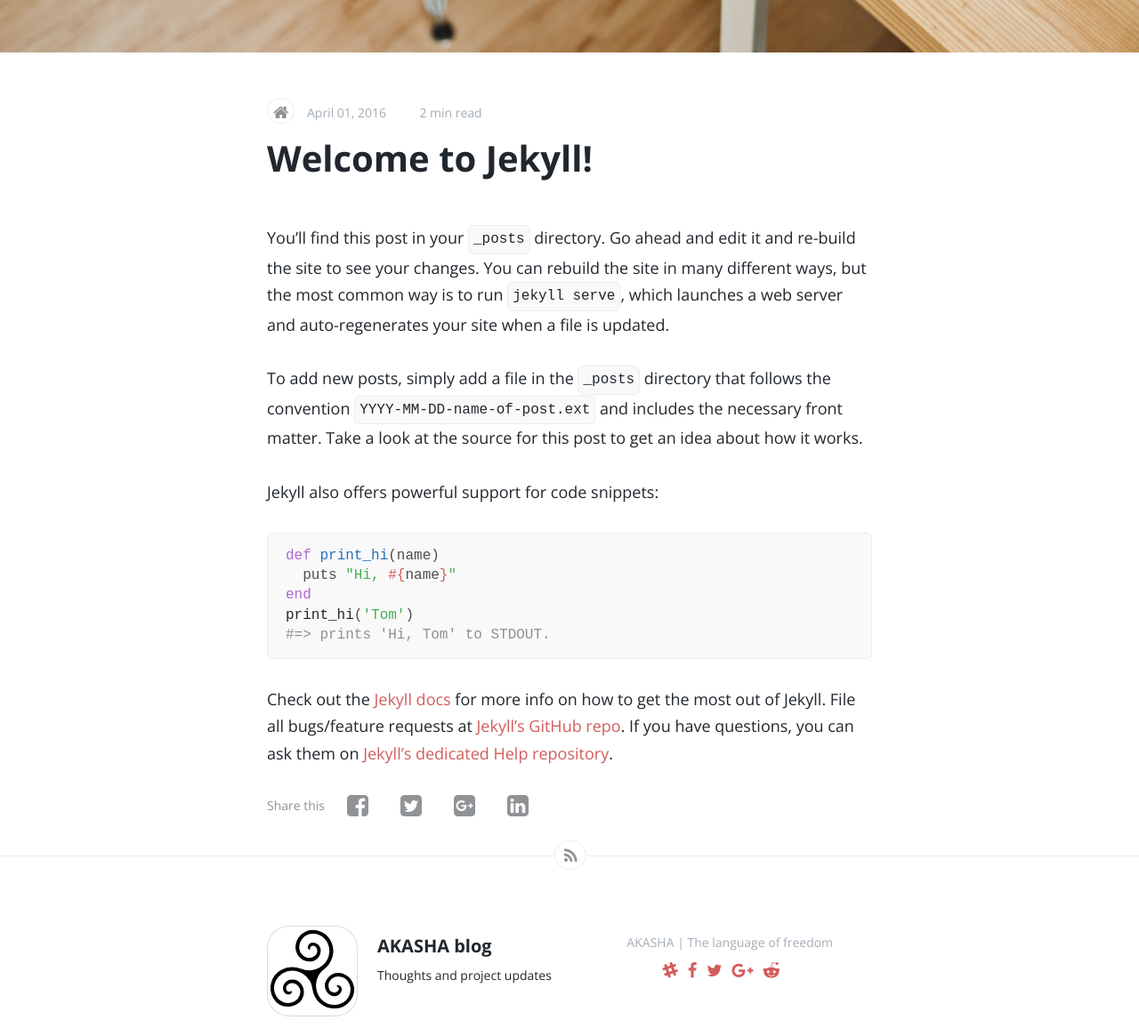
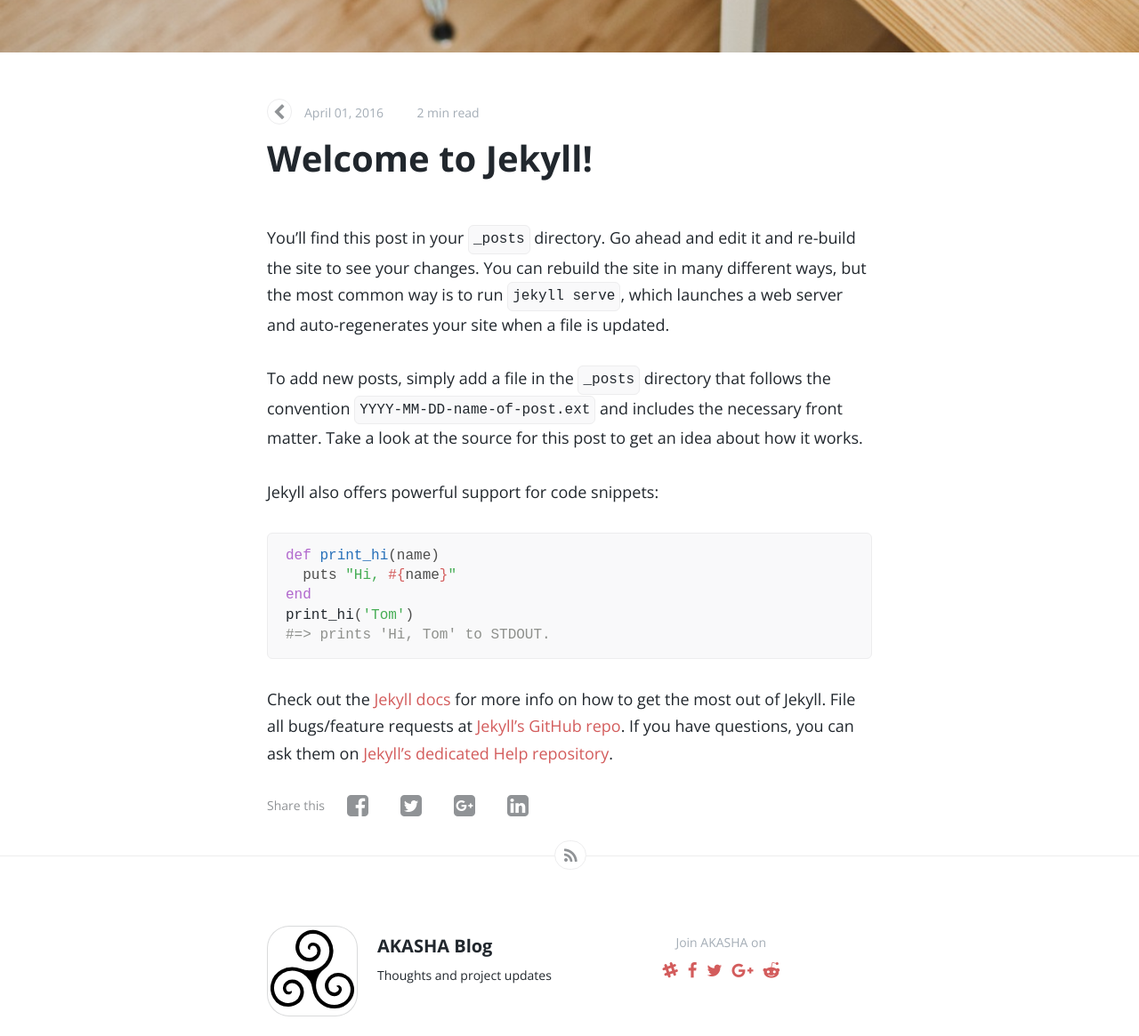
Before and after one commit to AKASHAorg/blog.akasha.world, a Jekyll site: the page built from _posts/2016-04-01-welcome.md, in a window 1280 px wide. Shown: the part 481-1646 px from the top of the page at 89% size. Built offline with Jekyll 4.4.1, drawn with Linux system fonts in a browser that asks for light colours; comment, search, counter and statistics services are not loaded.

Commit message:
Header and footer tweaks

```diff
--- a/_config.yml
+++ b/_config.yml
@@ -1,5 +1,5 @@
 # Site settings
-title: AKASHA blog
+title: AKASHA Blog
 email: hello@akasha.world
 logo: logo.png # image from https://www.flickr.com/photos/lwr/5496279831/in/set-72157594159055823
 description: > # this means to ignore newlines until "url:"
--- a/_includes/footer.html
+++ b/_includes/footer.html
@@ -10,9 +10,11 @@
         <strong>Feed</strong>
       </a>
       <div class="photo circle">
-        <svg id="footerLogo">
-          <use xlink:href="#logo" />
-        </svg>
+        <a href="https://akasha.world/">
+          <svg id="footerLogo">
+            <use xlink:href="#logo" />
+          </svg>
+        </a>
       </div>
       <div class="details">
         <h4><a href="{{ site.url }}" class="url n">{{ site.title }}</a></h4>
@@ -21,7 +23,7 @@
     </div>
     <div id="user_bio">
       <div class="inner">
-        {{ site.description }}
+        <span>Join AKASHA on</span>
       </div>
       <span class="links">
         <a href="https://akasha-slack.herokuapp.com" target="_blank">
--- a/_layouts/post.html
+++ b/_layouts/post.html
@@ -12,7 +12,7 @@ body_class: post-template
 
 <article role="main" class="{% if page.image %}image{% endif %}">
   <header>
-    <a href="{{ site.baseurl }}/" id="home_link"><i class="fa fa-home fa-lg" aria-hidden="true"></i></a>
+    <a href="{{ site.baseurl }}/" id="home_link"><i class="fa fa-chevron-left fa-lg" aria-hidden="true"></i></a>
     <div class="meta"><time datetime="{{ page.date | date:'%Y-%m-%d' }}"><a href="{{ page.url }}">{{ page.date | date: "%B %d, %Y" }}</a></time>
       <span class="count" id="js-reading-time">&nbsp;</span>
     </div>
--- a/css/screen.css
+++ b/css/screen.css
@@ -561,7 +561,7 @@ article #home_link {
 	margin-right: 10px;
 	margin-top: -5px;
 	line-height: 1em;
-	padding: 5px 6px 3px 6px;
+	padding: 4px 7px 4px 6px;
 	border: 1px solid #ededee;
 	border-radius: 20px;
 	-webkit-tap-highlight-color: rgba(0, 0, 0, 0);
@@ -1366,7 +1366,6 @@ body>footer #user_bio, .post-footer #user_bio {
 }
 
 body>footer #user_bio .inner, .post-footer #user_bio .inner {
-	padding-left: 20px;
 	line-height: 1.6em;
 	color: #a4adb6;
 }
```
Also changed, not shown: _includes/header.html (+6 -4 lines).
